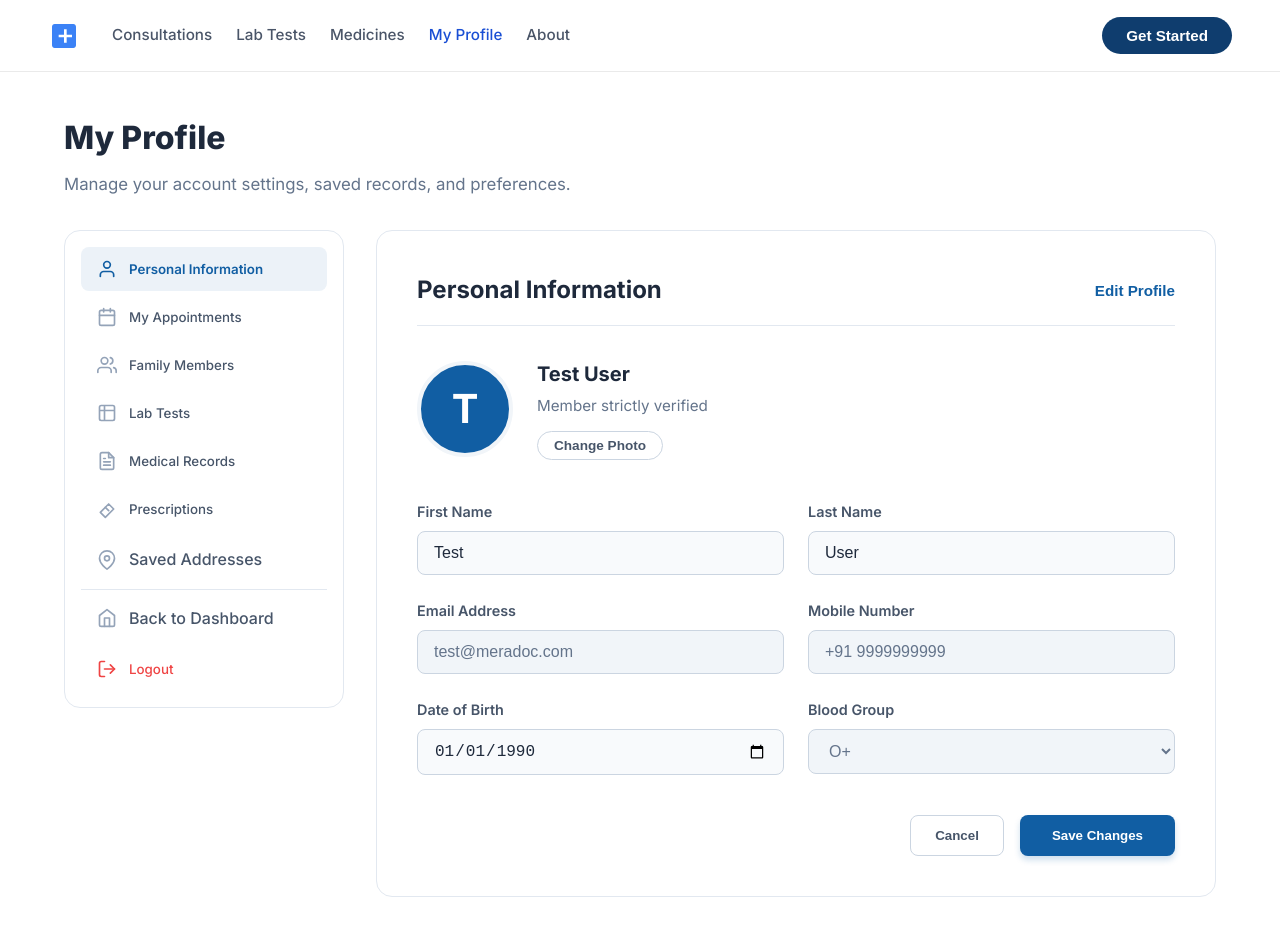
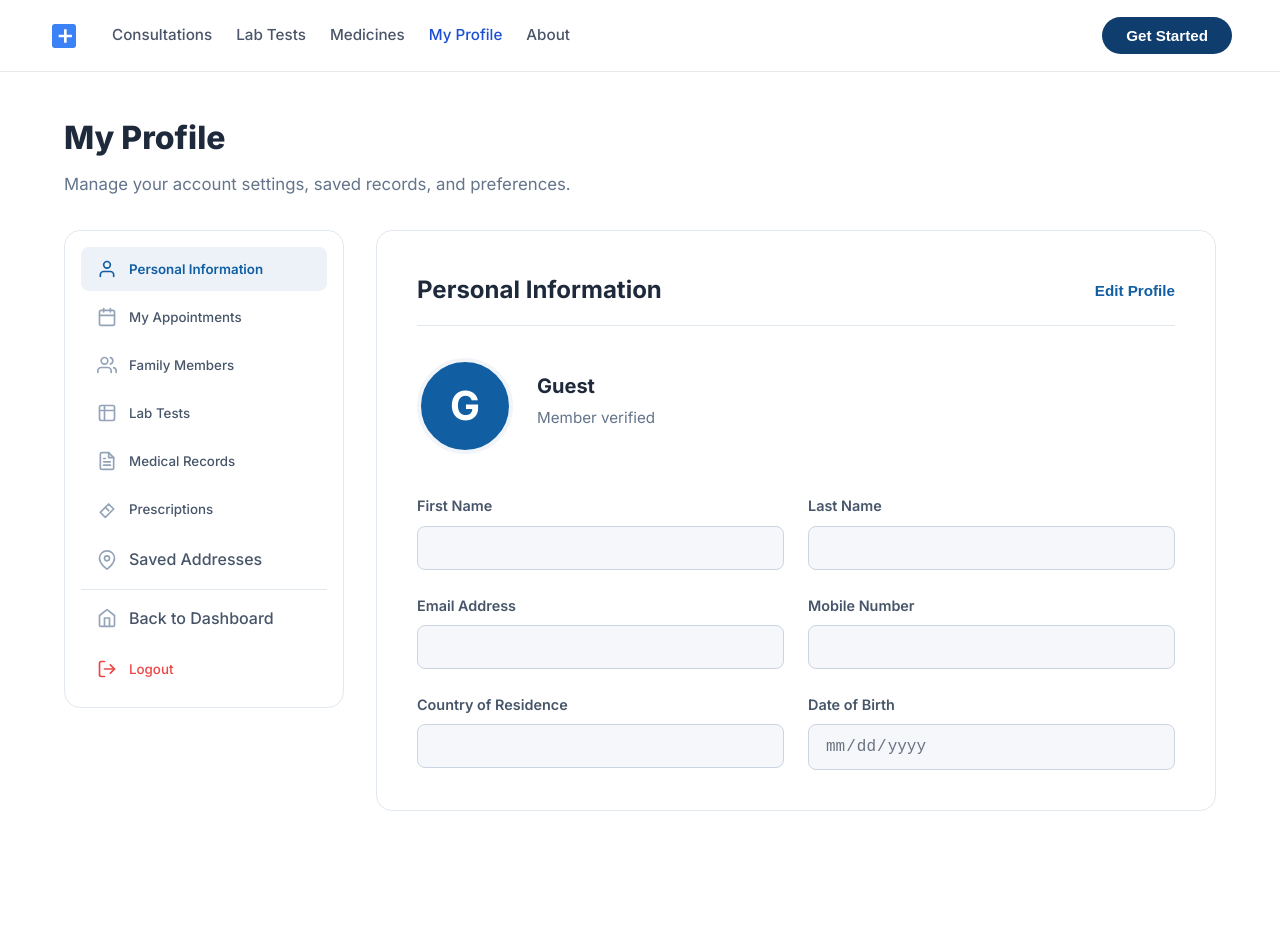
Before and after one commit to devanshpandey2003/desilnk, a Next.js app: page /consultancy/profile in a window 1280 px wide. After the commit the page ends 851 px from the top, so only its background shows below. Built offline with nearby package versions, Linux system fonts and the light colour scheme.

Commit message:
my profile chages

```diff
--- a/app/api/users/route.js
+++ b/app/api/users/route.js
@@ -18,6 +18,34 @@ export async function GET(request) {
   } catch (err) {
     console.error("[GET /api/users]", err);
     return NextResponse.json({ user: null });
+  }
+}
+
+export async function PATCH(request) {
+  try {
+    const { email, name, country, dob, bloodGroup } = await request.json();
+
+    if (!email) {
+      return NextResponse.json({ error: "email required" }, { status: 400 });
+    }
+
+    // Add optional columns if they don't exist yet
+    await sql`ALTER TABLE users ADD COLUMN IF NOT EXISTS dob TEXT`;
+    await sql`ALTER TABLE users ADD COLUMN IF NOT EXISTS blood_group TEXT`;
+
+    await sql`
+      UPDATE users
+      SET name        = COALESCE(${name ?? null}, name),
+          country     = COALESCE(${country ?? null}, country),
+          dob         = ${dob ?? null},
+          blood_group = ${bloodGroup ?? null}
+      WHERE email = ${email}
+    `;
+
+    return NextResponse.json({ success: true });
+  } catch (err) {
+    console.error("[PATCH /api/users]", err);
+    return NextResponse.json({ error: "Internal server error" }, { status: 500 });
   }
 }
 
--- a/app/consultancy/profile/page.js
+++ b/app/consultancy/profile/page.js
@@ -3,7 +3,6 @@
 import { useState, useEffect, useCallback, Suspense } from "react";
 import { useRouter, useSearchParams } from "next/navigation";
 import Link from "next/link";
-import { UserAPI } from "../../../lib/api";
 import { AppointmentService } from "../../../services/appointment.service";
 import { useSlots, useRescheduleConsultation, useAddFamilyMember, useRemoveFamilyMember } from "../../../hooks/useApi";
 import "./profile.css";
@@ -952,23 +951,21 @@ function MyProfilePageInner() {
   const router = useRouter();
   const searchParams = useSearchParams();
   const [activeTab, setActiveTab] = useState(searchParams.get("tab") || "personal");
-  const [profileData, setProfileData] = useState(null);
   const [isLoading, setIsLoading] = useState(true);
-  const [error, setError] = useState(null);
+  const [userRecord, setUserRecord] = useState(null);
+
+  // Personal info form state
+  const [isEditing, setIsEditing] = useState(false);
+  const [formData, setFormData] = useState({ firstName: "", lastName: "", country: "", dob: "" });
+  const [saving, setSaving] = useState(false);
+  const [saveMsg, setSaveMsg] = useState("");
+
+  const email = typeof window !== "undefined" ? localStorage.getItem("userEmail") || "" : "";
+  const phone = typeof window !== "undefined" ? localStorage.getItem("userPhone") || "" : "";
 
   const handleLogout = () => {
-    // Clear all session keys from localStorage
-    const email = localStorage.getItem("userEmail") || "";
-    const keysToRemove = [
-      "accessToken",
-      "originToken",
-      "userEmail",
-      "userPhone",
-      "userName",
-      "userCountry",
-    ];
+    const keysToRemove = ["accessToken", "originToken", "userEmail", "userPhone", "userName", "userCountry"];
     keysToRemove.forEach((k) => localStorage.removeItem(k));
-    // Clear email-scoped keys
     if (email) {
       localStorage.removeItem(`meradocPatientId_${email}`);
       localStorage.removeItem(`meradocAppointmentId_${email}`);
@@ -976,28 +973,61 @@ function MyProfilePageInner() {
     router.push("/dashboard");
   };
 
+  const buildForm = (u) => {
+    const fullName = u?.name || localStorage.getItem("userName") || "";
+    const parts = fullName.trim().split(" ");
+    return {
+      firstName: parts[0] || "",
+      lastName: parts.slice(1).join(" ") || "",
+      country: u?.country || localStorage.getItem("userCountry") || "",
+      dob: u?.dob || "",
+    };
+  };
+
   useEffect(() => {
-    const fetchUser = async () => {
+    if (!email) { setIsLoading(false); return; }
+    fetch(`/api/users?email=${encodeURIComponent(email)}`)
+      .then((r) => r.json())
+      .then((json) => {
+        setUserRecord(json.user || null);
+        setFormData(buildForm(json.user));
+      })
+      .catch(() => setFormData(buildForm(null)))
+      .finally(() => setIsLoading(false));
+  }, [email]);
+
+  const handleFieldChange = (e) => {
+    const { name, value } = e.target;
+    setFormData((prev) => ({ ...prev, [name]: value }));
+  };
+
+  const handleSave = async (e) => {
+    e.preventDefault();
+    const fullName = `${formData.firstName} ${formData.lastName}`.trim();
+    setSaving(true);
     try {
-        setIsLoading(true);
-        const response = await UserAPI.getUserProfile();
-        setProfileData(response.data || response);
+      await fetch("/api/users", {
+        method: "PATCH",
+        headers: { "Content-Type": "application/json" },
+        body: JSON.stringify({ email, name: fullName, country: formData.country }),
+      });
+      localStorage.setItem("userName", fullName);
+      localStorage.setItem("userCountry", formData.country);
+      setUserRecord((prev) => ({ ...prev, name: fullName, country: formData.country, dob: formData.dob, blood_group: formData.bloodGroup }));
+      setIsEditing(false);
+      setSaveMsg("Profile updated successfully.");
+      setTimeout(() => setSaveMsg(""), 3000);
     } catch (err) {
-        console.warn("API token invalid or expired. Loading default user profile state.", err);
-        setProfileData({
-          firstName: "User",
-          lastName: "Name",
-          email: "user@desilink.com",
-          phone: "+1 555-0199",
-          dob: "1990-01-01",
-          bloodGroup: "O+",
-        });
+      console.error("Save failed:", err);
     } finally {
-        setIsLoading(false);
+      setSaving(false);
     }
   };
-    fetchUser();
-  }, []);
+
+  const handleCancel = () => {
+    setFormData(buildForm(userRecord));
+    setIsEditing(false);
+  };
 
   if (isLoading) {
     return (
@@ -1007,10 +1037,8 @@ function MyProfilePageInner() {
     );
   }
 
-  const firstName = profileData?.firstName || profileData?.name?.split(" ")[0] || "Guest";
-  const lastName = profileData?.lastName || profileData?.name?.split(" ")[1] || "User";
-  const email = profileData?.email || "n/a";
-  const phone = profileData?.phone || "n/a";
+  const firstName = formData.firstName || "Guest";
+  const lastName = formData.lastName || "";
 
   return (
     <div className="profile-container">
@@ -1113,60 +1141,104 @@ function MyProfilePageInner() {
             <>
               <div className="section-title">
                 Personal Information
-                <button className="btn-edit">Edit Profile</button>
+                {!isEditing && (
+                  <button className="btn-edit" onClick={() => setIsEditing(true)}>Edit Profile</button>
+                )}
               </div>
+
+              {saveMsg && (
+                <div className="apt-success-banner" style={{ marginBottom: "16px" }}>
+                  {Icons.checkCircle}
+                  <span>{saveMsg}</span>
+                </div>
+              )}
 
               <div className="avatar-section">
                 <div className="avatar-circle">{firstName.charAt(0).toUpperCase()}</div>
                 <div className="avatar-info">
                   <h3>{firstName} {lastName}</h3>
-                  <p>Member strictly verified</p>
-                  <button className="btn-photo">Change Photo</button>
+                  <p>Member verified</p>
                 </div>
               </div>
 
-              <form onSubmit={(e) => e.preventDefault()}>
+              <form onSubmit={handleSave}>
                 <div className="info-grid">
                   <div className="info-group">
                     <label>First Name</label>
-                    <input type="text" className="info-input" defaultValue={firstName} />
+                    <input
+                      type="text"
+                      name="firstName"
+                      className="info-input"
+                      value={formData.firstName}
+                      onChange={handleFieldChange}
+                      readOnly={!isEditing}
+                      style={!isEditing ? { background: "#f5f7fa", cursor: "default" } : {}}
+                    />
                   </div>
                   <div className="info-group">
                     <label>Last Name</label>
-                    <input type="text" className="info-input" defaultValue={lastName} />
+                    <input
+                      type="text"
+                      name="lastName"
+                      className="info-input"
+                      value={formData.lastName}
+                      onChange={handleFieldChange}
+                      readOnly={!isEditing}
+                      style={!isEditing ? { background: "#f5f7fa", cursor: "default" } : {}}
+                    />
                   </div>
                   <div className="info-group">
                     <label>Email Address</label>
-                    <input type="email" className="info-input" defaultValue={email} readOnly />
+                    <input
+                      type="email"
+                      className="info-input"
+                      value={email}
+                      readOnly
+                      style={{ background: "#f5f7fa", cursor: "not-allowed", color: "#6b7280" }}
+                    />
                   </div>
                   <div className="info-group">
                     <label>Mobile Number</label>
-                    <input type="tel" className="info-input" defaultValue={phone} readOnly />
+                    <input
+                      type="tel"
+                      className="info-input"
+                      value={phone}
+                      readOnly
+                      style={{ background: "#f5f7fa", cursor: "not-allowed", color: "#6b7280" }}
+                    />
+                  </div>
+                  <div className="info-group">
+                    <label>Country of Residence</label>
+                    <input
+                      type="text"
+                      name="country"
+                      className="info-input"
+                      value={formData.country}
+                      onChange={handleFieldChange}
+                      readOnly={!isEditing}
+                      style={!isEditing ? { background: "#f5f7fa", cursor: "default" } : {}}
+                    />
                   </div>
                   <div className="info-group">
                     <label>Date of Birth</label>
-                    <input type="date" className="info-input" defaultValue={profileData?.dob || "1990-01-01"} />
-                  </div>
-                  <div className="info-group">
-                    <label>Blood Group</label>
-                    <select className="info-input" defaultValue={profileData?.bloodGroup || "O+"}>
-                      <option value="">Select Blood Group</option>
-                      <option value="A+">A+</option>
-                      <option value="A-">A-</option>
-                      <option value="B+">B+</option>
-                      <option value="B-">B-</option>
-                      <option value="O+">O+</option>
-                      <option value="O-">O-</option>
-                      <option value="AB+">AB+</option>
-                      <option value="AB-">AB-</option>
-                    </select>
+                    <input
+                      type="date"
+                      className="info-input"
+                      value={formData.dob}
+                      readOnly
+                      style={{ background: "#f5f7fa", cursor: "not-allowed", color: "#6b7280" }}
+                    />
                   </div>
                 </div>
 
+                {isEditing && (
                   <div className="form-actions">
-                  <button type="button" className="btn-cancel">Cancel</button>
-                  <button type="submit" className="btn-save">Save Changes</button>
+                    <button type="button" className="btn-cancel" onClick={handleCancel} disabled={saving}>Cancel</button>
+                    <button type="submit" className="btn-save" disabled={saving}>
+                      {saving ? "Saving..." : "Save Changes"}
+                    </button>
                   </div>
+                )}
               </form>
             </>
           )}
```
Also changed, not shown: app/meradoc-register/page.js (+10 -3 lines). Lines whose indentation alone changed are shown as unchanged.
